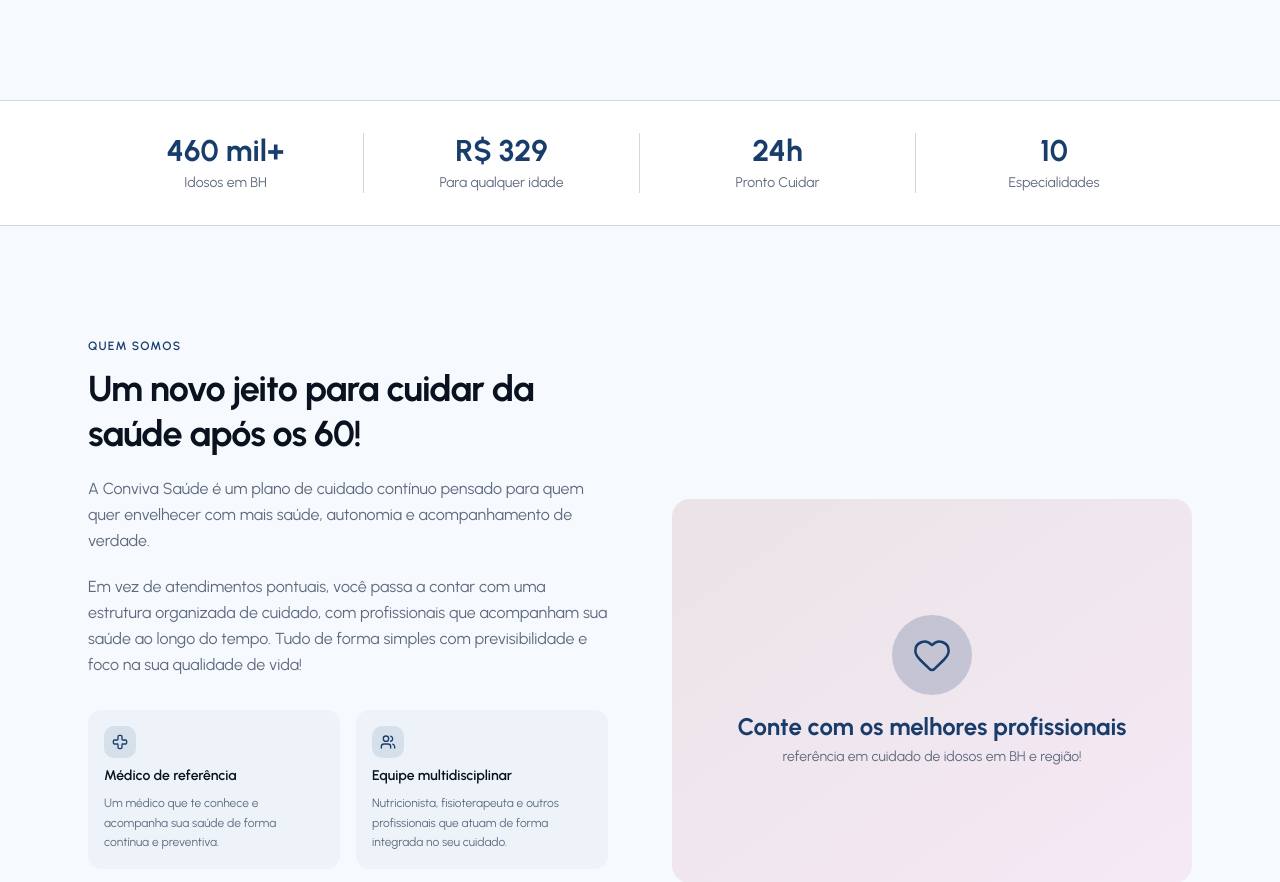
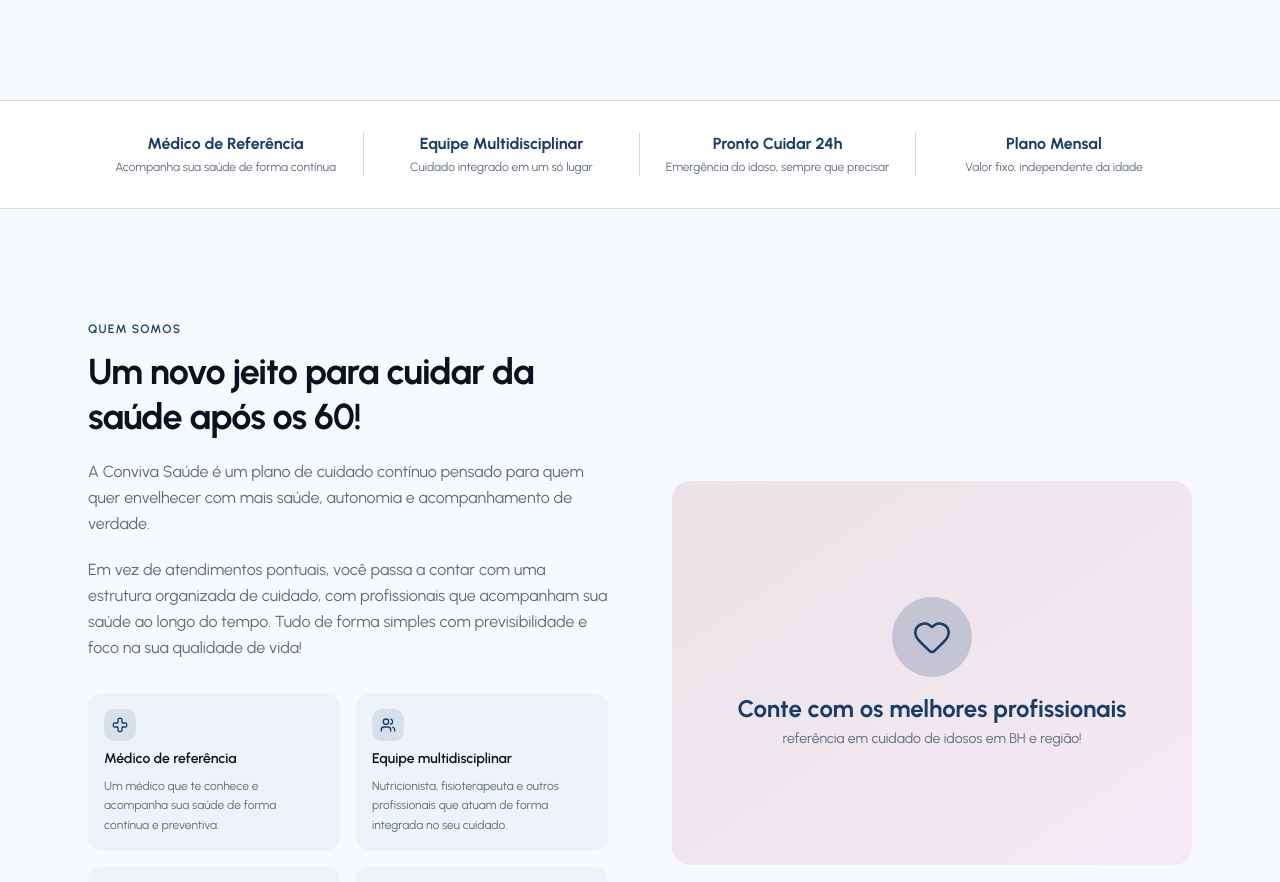
Before and after one commit to ViduBToscano/convivasaude, a Next.js app: page / in a window 1280 px wide. Shown: the part 900-1782 px from the top of the page. Built offline with nearby package versions, Linux system fonts and the light colour scheme.

Commit message:
fix: txt v2

```diff
--- a/app/page.tsx
+++ b/app/page.tsx
@@ -105,10 +105,10 @@
 ]
 
 const stats = [
-  { value: "460 mil+", label: "Idosos em BH" },
-  { value: "R$ 329", label: "Para qualquer idade" },
-  { value: "24h", label: "Pronto Cuidar" },
-  { value: "10", label: "Especialidades" },
+  { value: "Médico de Referência", label: "Acompanha sua saúde de forma contínua" },
+  { value: "Equipe Multidisciplinar", label: "Cuidado integrado em um só lugar" },
+  { value: "Pronto Cuidar 24h", label: "Emergência do idoso, sempre que precisar" },
+  { value: "Plano Mensal", label: "Valor fixo, independente da idade" },
 ]
 
 // ── Page ─────────────────────────────────────────────────────────────────────
@@ -239,9 +239,9 @@
         <div className="mx-auto max-w-6xl px-6 py-8">
           <div className="grid grid-cols-2 md:grid-cols-4 gap-6 md:gap-0 md:divide-x divide-border">
             {stats.map(({ value, label }) => (
-              <div key={label} className="flex flex-col items-center text-center px-6">
-                <p className="text-3xl font-bold text-primary">{value}</p>
-                <p className="text-sm text-muted-foreground mt-1">{label}</p>
+              <div key={label} className="flex flex-col items-center text-center px-4">
+                <p className="text-base font-bold text-primary leading-snug">{value}</p>
+                <p className="text-xs text-muted-foreground mt-1 leading-snug">{label}</p>
               </div>
             ))}
           </div>
@@ -307,8 +307,7 @@
             className="text-2xl sm:text-3xl md:text-4xl font-bold tracking-tight leading-tight mb-4"
             style={{ color: "var(--primary-foreground)" }}
           >
-            Cuidado certo para viver com mais saúde e tranquilidade.<br />
-            Sem filas nos hospitais. Sem burocracia.
+            Cuidado certo para viver com mais saúde e tranquilidade. Sem filas nos hospitais. Sem burocracia.
           </h2>
           <p className="text-base md:text-lg leading-relaxed mb-8" style={{ color: "color-mix(in oklch, var(--primary-foreground) 80%, transparent)" }}>
             Fale com nossa equipe e entenda como a Conviva Saúde organiza o cuidado no dia a dia.<br />
```
